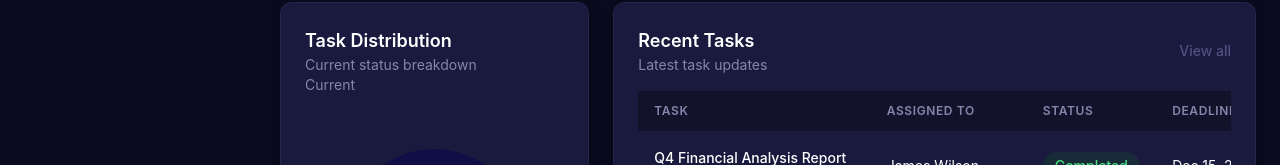
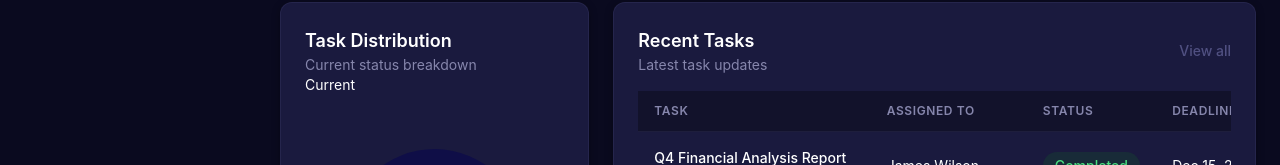
Before and after one commit to KingObioma/ATCS-UI-Prototype, a Next.js app: page /dashboard in a window 1280 px wide. Shown: the part 842-1007 px from the top of the page. Built offline with nearby package versions, Linux system fonts and the light colour scheme.

Commit message:
Initial commit  ATCS demo site

```diff
--- a/src/app/dashboard/page.tsx
+++ b/src/app/dashboard/page.tsx
@@ -120,7 +120,7 @@ export default function DashboardPage() {
           <div className="mb-4">
             <h2 className="text-lg font-semibold text-brand-primary dark:text-white">Task Distribution</h2>
             <p className="text-sm text-brand-muted">Current status breakdown</p>
-            <p className="text-sm text-brand-muted">Current</p>
+            <p className="text-sm text">Current</p>
           </div>
           <DonutChart
             data={taskStatusDistribution}
```
